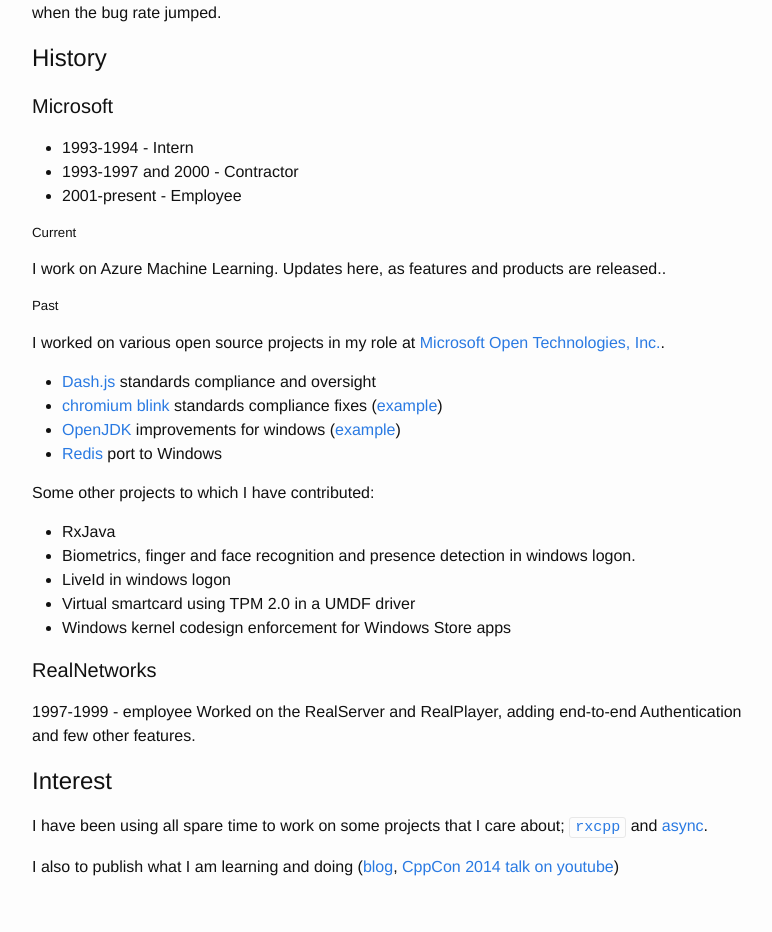
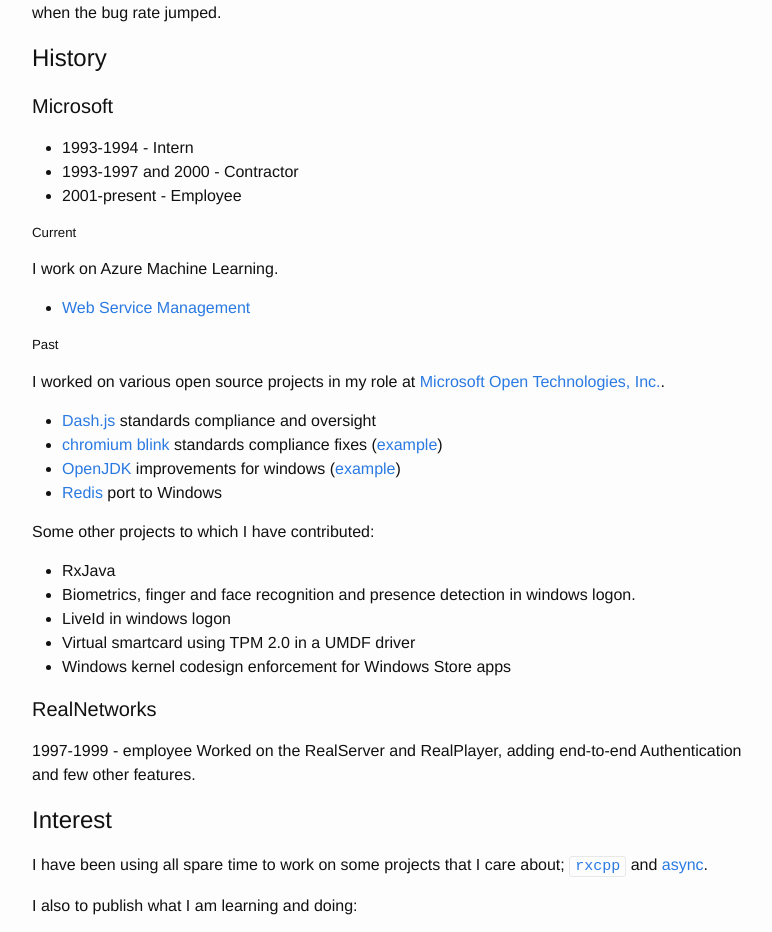
Before and after one commit to xbanks/kirkshoop.github.io, a Jekyll site: the page built from about.md, in a window 1280 px wide and 1400 px high, scrolled down 738 px. Shown: the top 932 px of the window, without its empty margins (238-1010 px from the left). Built offline with Jekyll 4.4.1, drawn with Linux system fonts in a browser that asks for light colours; some of the changed lines change nothing that is shown; some of the changed text lies outside the part shown; grey boxes are pictures that could not be loaded.

Commit message:
update about.md

```diff
--- a/about.md
+++ b/about.md
@@ -29,7 +29,9 @@
 * 2001-present - Employee
 
 ##### Current
-I work on Azure Machine Learning. Updates here, as features and products are released..
+I work on Azure Machine Learning.
+
+* [Web Service Management](https://services.azureml.net)
 
 ##### Past
 I worked on various open source projects in my role at [Microsoft Open Technologies, Inc.](https://msopentech.com/).
@@ -54,4 +56,11 @@
 # Interest
  I have been using all spare time to work on some projects that I care about; [`rxcpp`](https://github.com/Reactive-Extensions/RxCpp) and [async](https://github.com/kirkshoop/await).
 
- I also to publish what I am learning and doing ([blog](http://kirkshoop.github.io/), [CppCon 2014 talk on youtube](https://www.youtube.com/watch?v=Bfn9hA-3n6k))
+ I also to publish what I am learning and doing:
+
+Description    | Link |
+-------------- | :--------------- |
+Twitter real-time analysis using rxcpp and Range-v3 | [![twitter stream analysis app](/assets/twitter_analysis_president_elect.gif)](https://github.com/kirkshoop/twitter)
+CppCon 2016 talk on youtube | [![CppCon 2016](https://img.youtube.com/vi/FcQURwM806o/0.jpg)](https://www.youtube.com/watch?v=FcQURwM806o)
+C++ Russia talk on youtube | [![C++ Russia 2016](https://img.youtube.com/vi/Re6DS5Ff0uE/0.jpg)](https://www.youtube.com/watch?v=Re6DS5Ff0uE)
+CppCon 2014 talk on youtube | [![CppCon 2014](https://img.youtube.com/vi/Bfn9hA-3n6k/0.jpg)](https://www.youtube.com/watch?v=Bfn9hA-3n6k)
```
